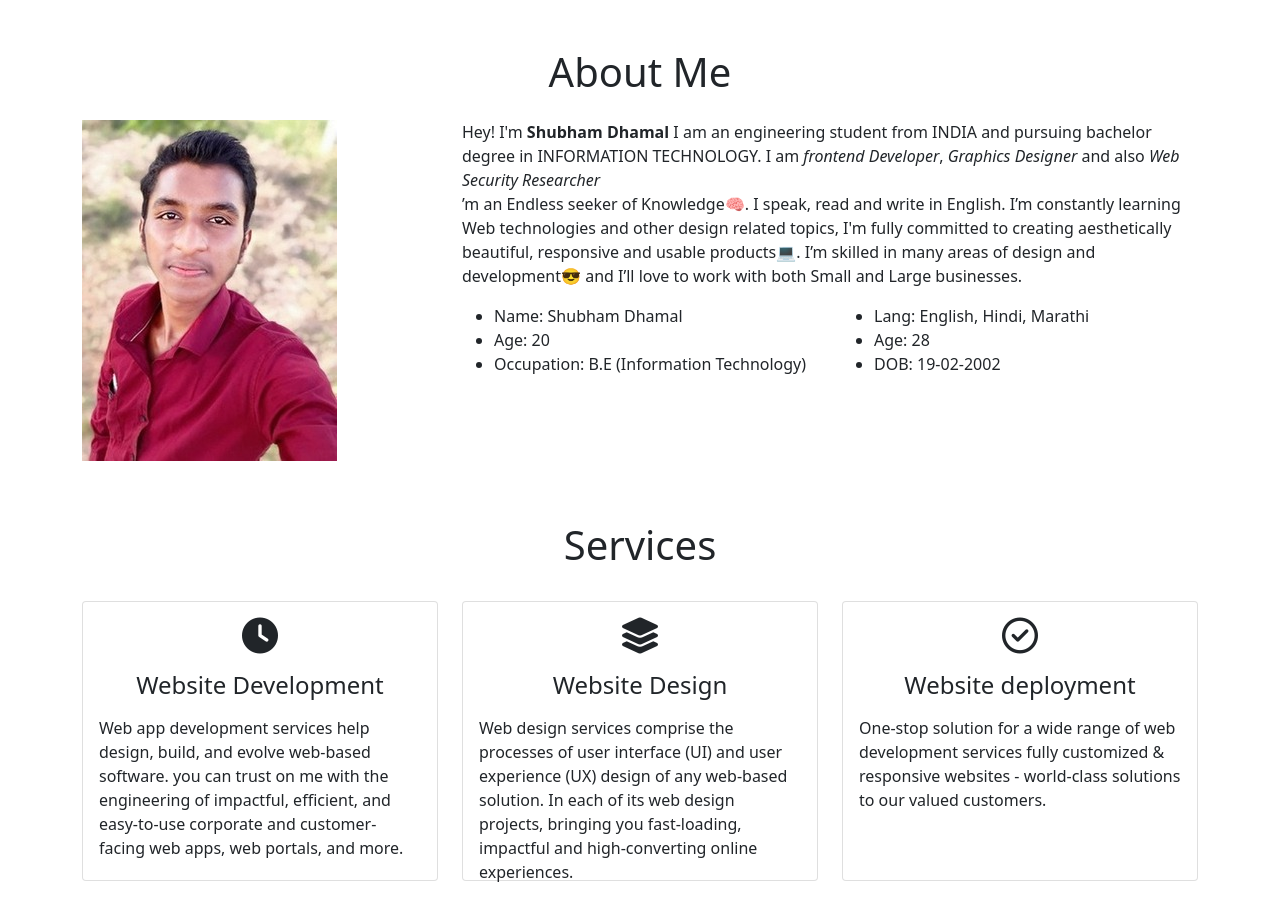
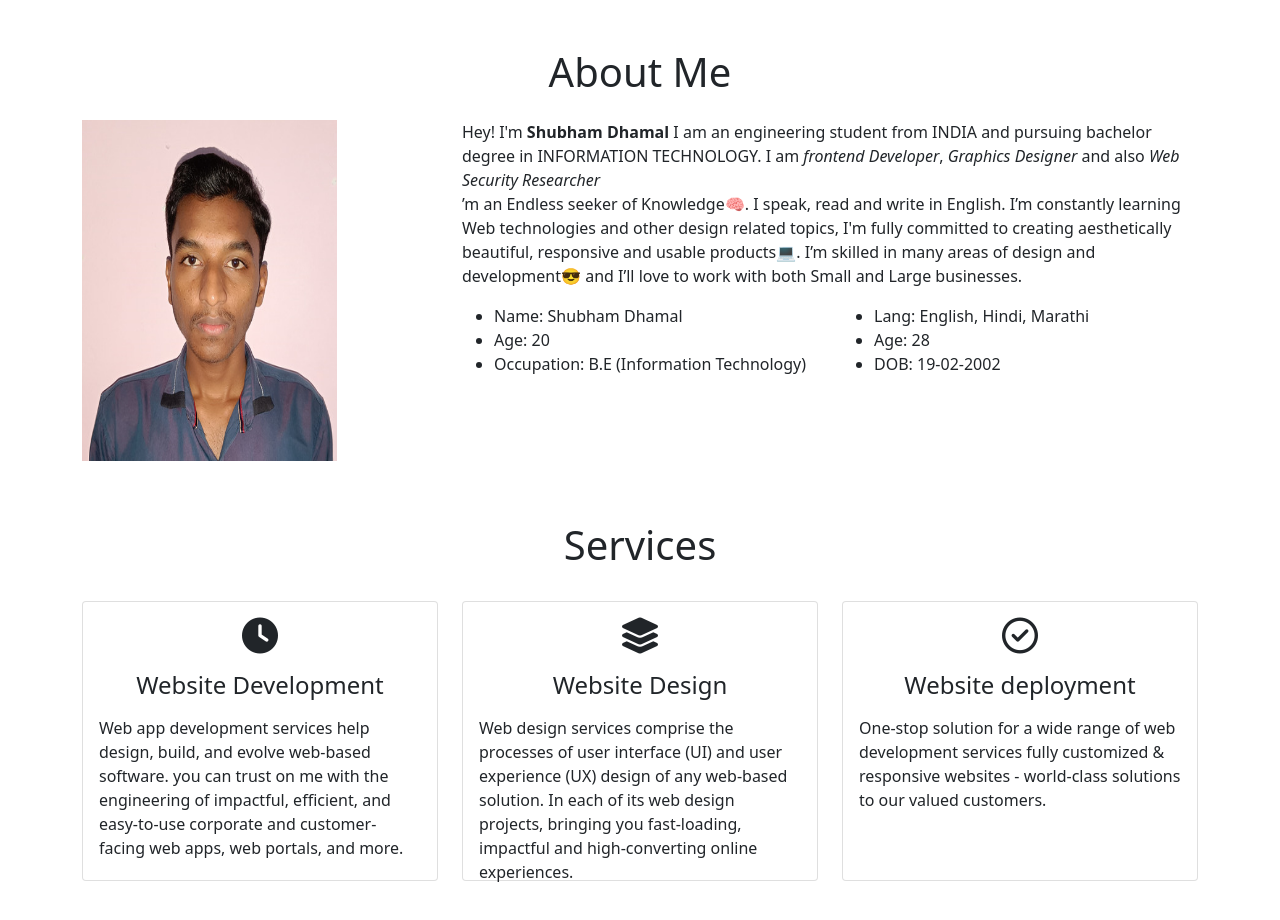
Before and after one commit to shubhamdhamal/Portfolio, a plain HTML site: page index.html in a window 1280 px wide. Shown: the part 800-1720 px from the top of the page. Drawn offline with nearby package versions, Linux system fonts and the light colour scheme.

Commit message:
Update index.html

```diff
--- a/index.html
+++ b/index.html
@@ -61,7 +61,7 @@
             <h1 class="text-center">About Me</h1>
             <div class="row mt-4">
                 <div class="col-lg-4">
-                    <img src="images/about.jpg" class= "imageAboutPage" alt="">
+                    <img src="images/Shubham_Dhamal_Photo.jpg" class= "imageAboutPage" alt="">
                 </div>
 
                 <div class="col-lg-8">
```
